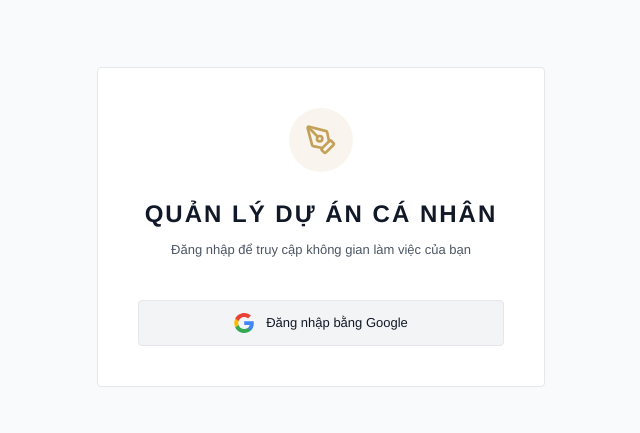
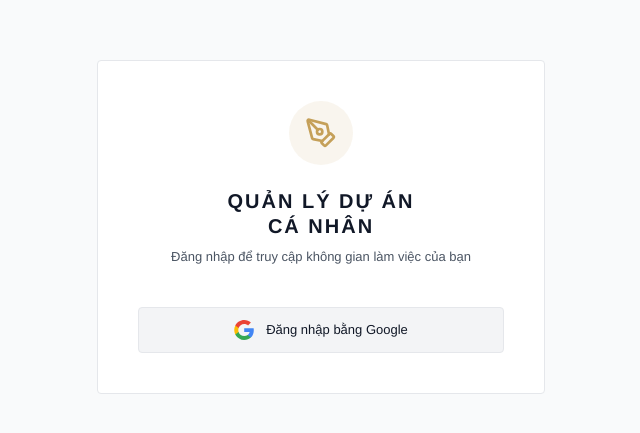
Before and after one commit to tung1807k4-beep/KTPMUD, a React (Vite) app: page / in a window 1280 px wide. Shown: the part 173-606 px from the top of the page, without its empty margins (319-959 px from the left). Built offline with nearby package versions, Linux system fonts and the light colour scheme.

Commit message:
feat: Adjust admin login title styling
Update the admin login page's title to use a smaller font size and allow for line breaks, improving readability for longer titles.

```diff
--- a/src/App.tsx
+++ b/src/App.tsx
@@ -576,7 +576,7 @@ export default function App() {
           <div className="w-16 h-16 rounded-full bg-primary/10 flex items-center justify-center text-primary mb-6">
             <PenTool size={32} />
           </div>
-          <h1 className="text-[24px] font-bold text-text-main tracking-[2px] uppercase mb-2">{translations[language].adminPro}</h1>
+          <h1 className="text-[20px] font-bold text-text-main tracking-[2px] uppercase mb-2 whitespace-pre-line leading-tight">{translations[language].adminPro}</h1>
           <p className="text-[13px] text-text-secondary mb-10">{translations[language].loginMessage}</p>
           <button
             onClick={handleLogin}
```
